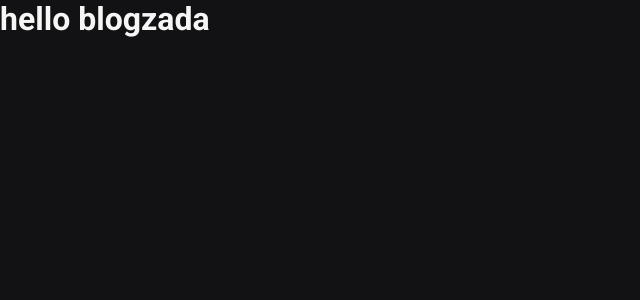
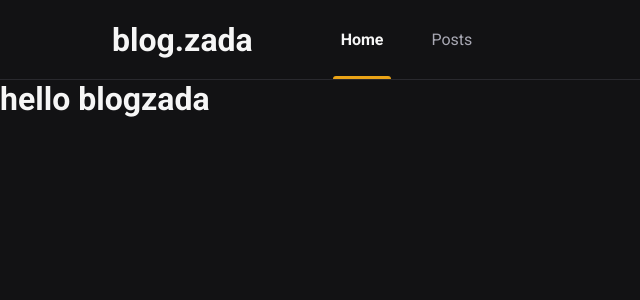
Before and after one commit to gabrielcasag/blogzada, a Next.js app: page / in a window 1280 px wide. Shown: the top 300 px of the page, without its empty margins (0-640 px from the left). Built offline with nearby package versions, Linux system fonts and the light colour scheme.

Commit message:
create Header component

```diff
--- /dev/null
+++ b/src/components/Header/index.tsx
@@ -0,0 +1,17 @@
+import styles from './styles.module.scss'
+
+function Header() {
+  return (
+    <header className={styles.headerContainer}>
+      <div className={styles.headerContent}>
+        <h1>blog.zada</h1>
+        <nav>
+          <a href="" className={styles.active}>Home</a>
+          <a href="">Posts</a>
+        </nav>
+      </div>
+    </header>
+  )
+}
+
+export { Header };
--- /dev/null
+++ b/src/components/Header/styles.module.scss
@@ -0,0 +1,62 @@
+.headerContainer {
+  height: 5rem;
+  width: 100vw;
+
+  border-bottom: 1px solid var(--gray-800);
+}
+
+.headerContent {
+  max-width: 1120px;
+  height: 100%;
+
+  margin: 0 auto;
+  padding: 0 2rem;
+
+  display: flex;
+  align-items: center;
+
+  > nav {
+    margin-left: 5rem;
+    height: 100%;
+
+    display: flex;
+    align-items: center;
+
+    a {
+      display: inline-block;
+      position: relative;
+
+      height: 5rem;
+      line-height: 5rem;
+
+      padding: 0 0.5rem;
+      color: var(--gray-300);
+
+      transition: color 0.2s;
+
+      & + a {
+        margin-left: 2rem;
+      }
+
+      &:hover {
+        color: var(--white);
+      }
+
+      &.active {
+        color: var(--white);
+        font-weight: bold;
+      }
+
+      &.active::after {
+        content: '';
+        height: 3px;
+        border-radius: 3px 3px 0 0;
+        width: 100%;
+        position: absolute;
+        bottom: 1px;
+        left: 0;
+        background: var(--yellow-500);
+      }
+    }
+  }
+}
--- a/src/pages/_app.tsx
+++ b/src/pages/_app.tsx
@@ -1,6 +1,7 @@
 import { AppProps } from 'next/app'
 
 import '@/styles/globals.scss'
+import { Header } from '@/components/Header'
 
 /*
   Componente que carrega todas as paginas do projeto
@@ -9,7 +10,12 @@
 */
 
 function MyApp({ Component, pageProps }: AppProps) {
-  return <Component {...pageProps} />
+  return (
+    <>
+      <Header />
+      <Component {...pageProps} />
+    </>
+  )
 }
 
 export default MyApp
--- a/src/styles/globals.scss
+++ b/src/styles/globals.scss
@@ -14,6 +14,7 @@
   --white: #f6f6f6;
 
   --gray-900: #121214;
+  --gray-800: #29292e;
   --gray-300: #a8a8b3;
   --gray-100: #e1e1e6;
 
```
